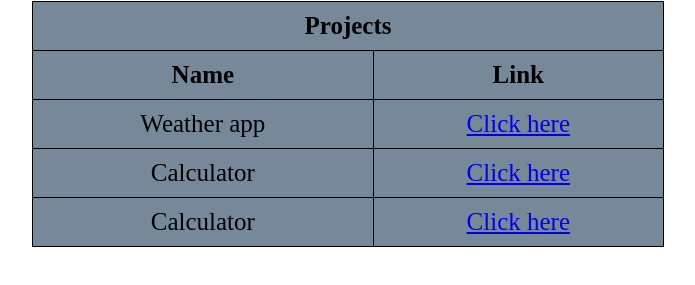
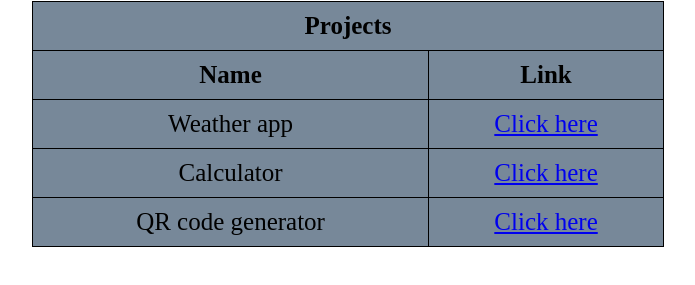
Before and after one commit to shwetajadhav09/html-css-js-projects, a plain HTML site: page index.html in a window 1280 px wide. Shown: the part 79-364 px from the top of the page, without its empty margins (292-987 px from the left). Drawn offline with Linux system fonts and the light colour scheme.

Commit message:
Update index.html

```diff
--- a/index.html
+++ b/index.html
@@ -51,7 +51,7 @@
             <td><a href="calculator/index.html" target="_blank">Click here</a></td>
         </tr>
          <tr>
-            <td>Calculator</td>
+            <td>QR code generator</td>
             <td><a href="QR code generator/index.html" target="_blank">Click here</a></td>
         </tr>
 
```
